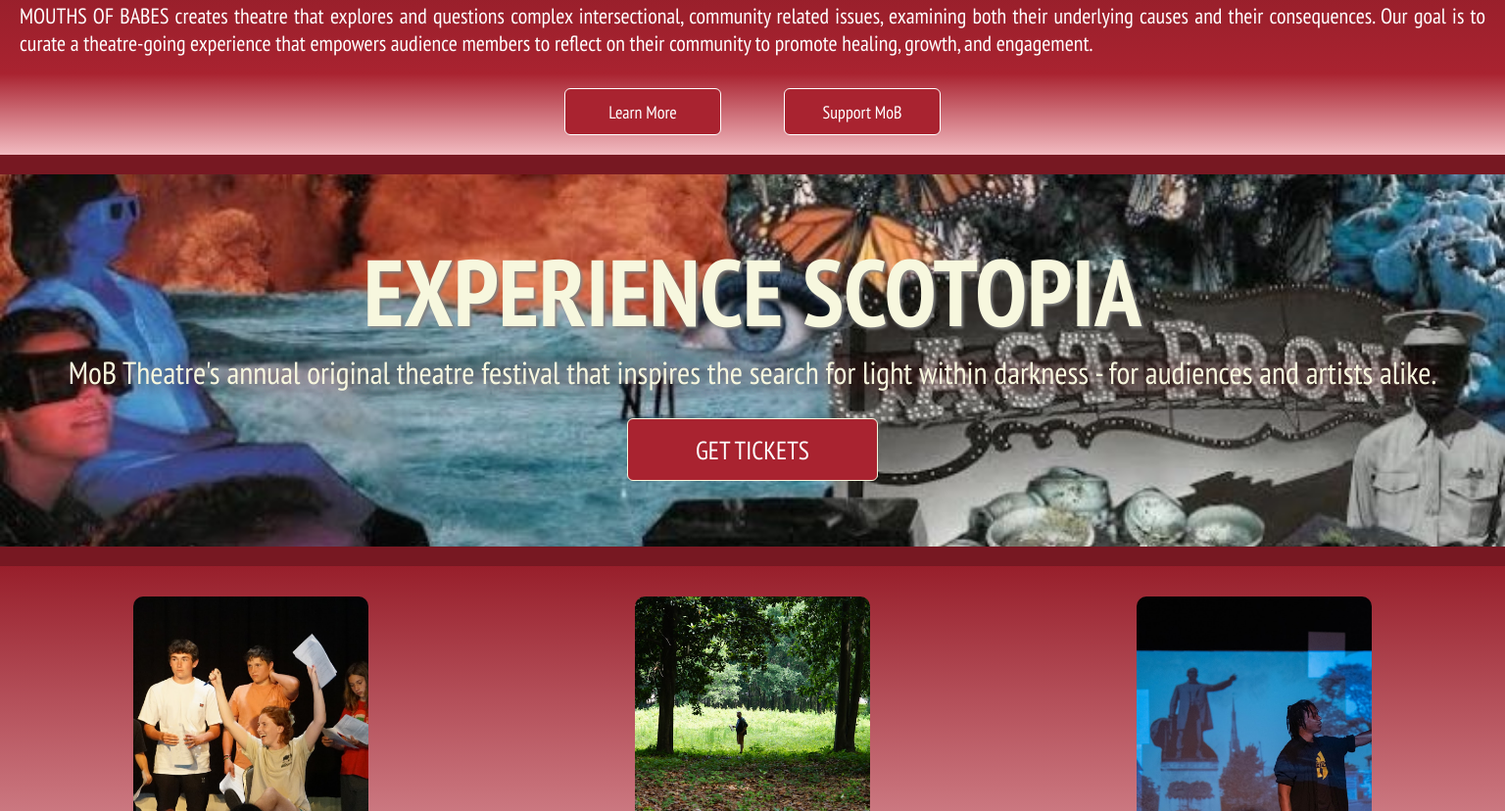
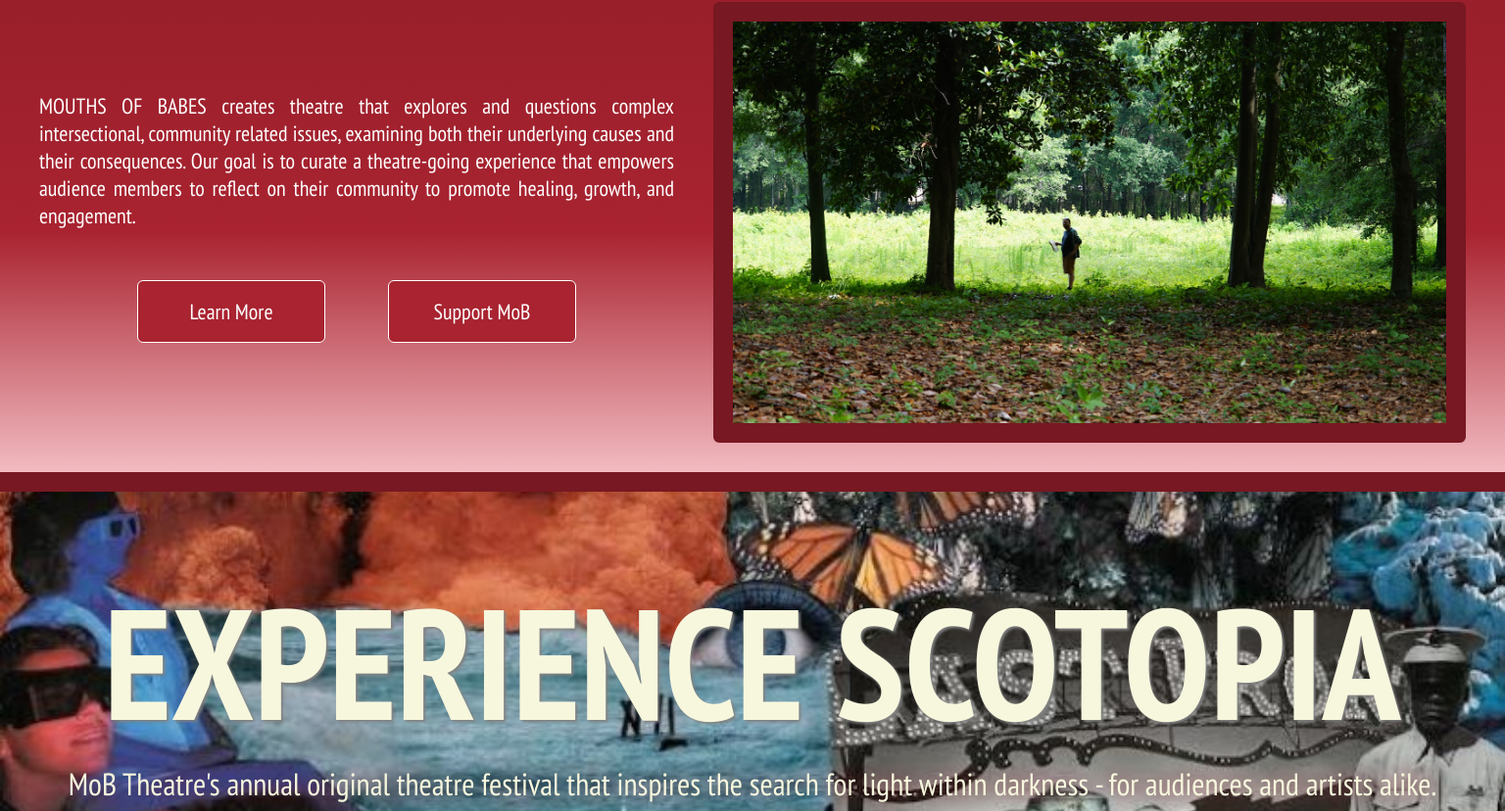
Before and after one commit to mackwick/MoB_Website_FE, a React (Vite) app: page / in a window 1536 px wide. Shown: the part 178-1006 px from the top of the page at 98% size. Built offline with nearby package versions, Linux system fonts and the light colour scheme; a web font is replaced by a local one.

Commit message:
landing style for laptop

```diff
--- a/src/index.css
+++ b/src/index.css
@@ -362,6 +362,7 @@
   .news-item .link {
     font-size: 18px;
   }
+}
 
 @media screen and (min-width: 1020px) {
   .logo {
@@ -389,4 +390,78 @@
     width: 15rem;
   }
 }
+
+@media screen and (min-width: 1440px) {
+  .landing-video {
+    display: contents;
   }
+
+  .video-placeholder {
+    height: 450px;
+    border-radius: 6px;
+    border: solid var(--darkred) 20px;
+    margin-bottom: 20px;
+    margin-right: 20px;
+  }
+
+  .landing-about {
+    display: flex;
+    flex-direction: row;
+    justify-content: space-between;
+    gap: 20px;
+    align-items: center;
+  }
+
+  .brief-bio {
+    font-size: 26px;
+    padding: 0 20px 20px 20px;
+  }
+
+  .home-bio-links > button {
+    width: 12rem;
+    height: 4rem;
+    font-size: 22px;
+    margin-top: 20px;
+  }
+
+  .brief-bio {
+    font-size: 22px;
+  }
+
+  .landing-teaser {
+    min-height: 70dvh;
+  }
+
+  .home-teaser-header {
+    font-size: 10rem;
+  }
+
+  .teaser-blurb {
+    font-size: 2rem;
+    padding-bottom: 20px;
+  }
+
+  .teaser-button {
+    width: 18rem;
+    height: 6rem;
+    font-size: 30px;
+  }
+
+  .news-image {
+    height: 18rem;
+    width: 18rem;
+  }
+
+  .news-item,
+  .news-item .link {
+    font-size: 24px;
+  }
+
+  .footer-container {
+    font-size: 18px;
+  }
+
+  .footer-reference {
+    font-size: 14px;
+  }
+}
```
Lines whose indentation alone changed are shown as unchanged.
